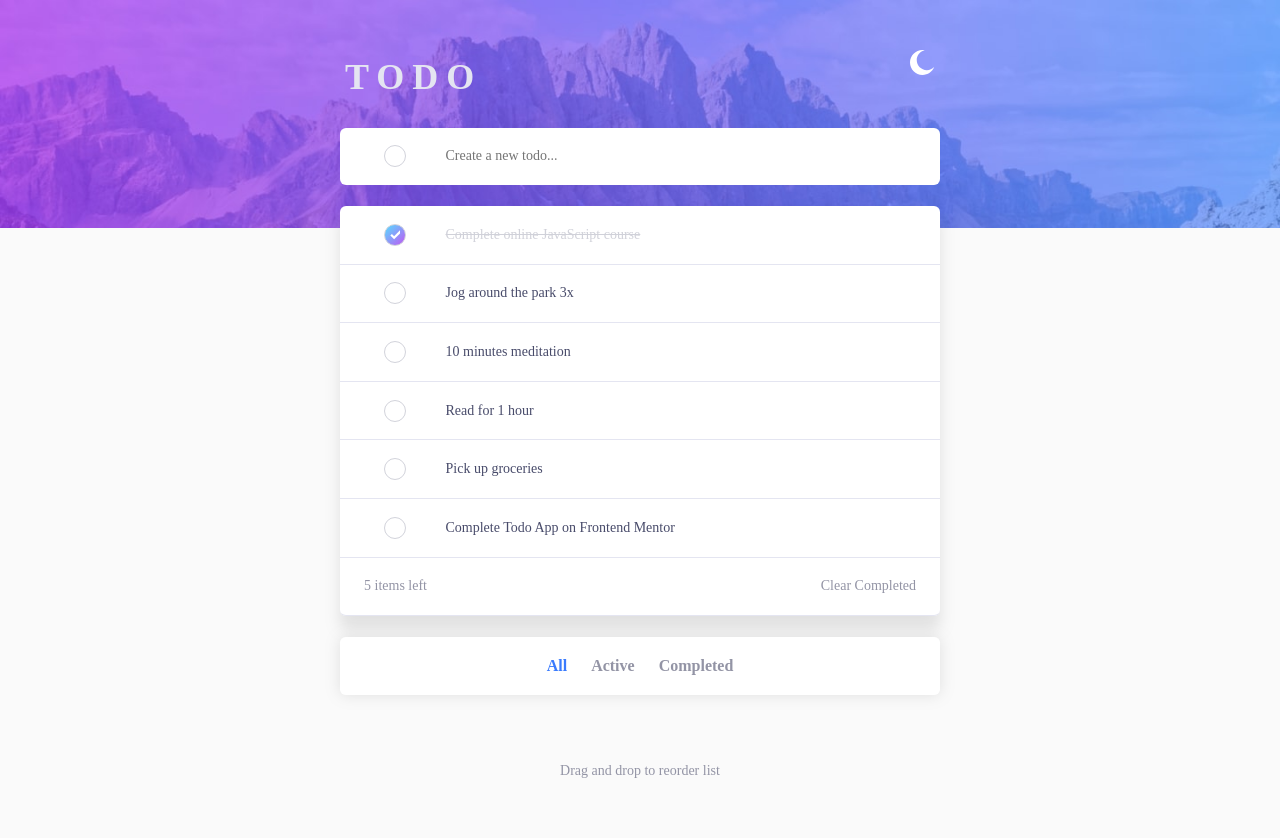
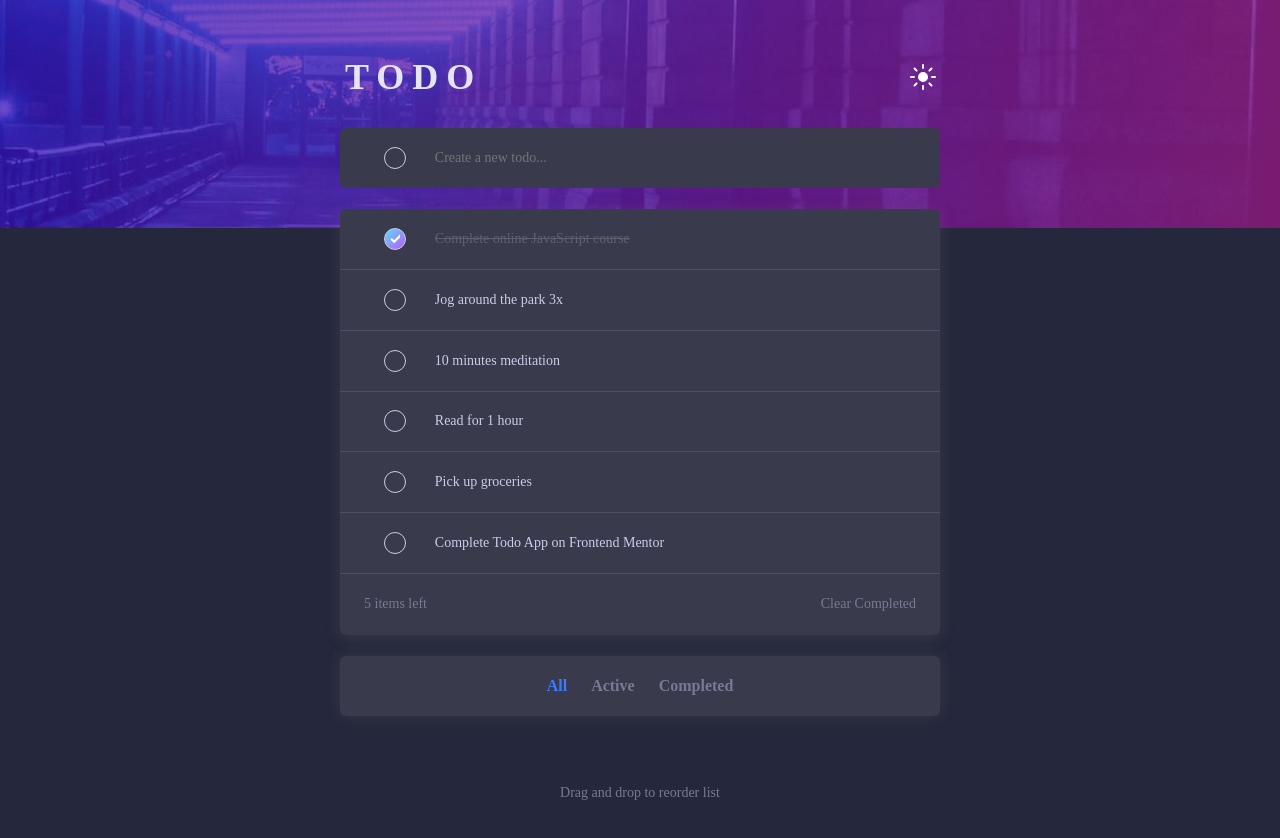
Before and after one commit to mpnri/Todo-list, a plain HTML site: page index.html in a window 1280 px wide. Drawn offline with Linux system fonts and the light colour scheme; a web font is replaced by a local one.

Commit message:
Add Dark Theme + Add  * dark theme  * todo-card & item + Fix some parts

```diff
--- a/assets/css/style.css
+++ b/assets/css/style.css
@@ -70,13 +70,13 @@
     --very-dark-grayish-blue: hsl(235, 19%, 35%);
 
     /** Dark Theme */
-    /* --very-dark-blue: hsl(235, 21%, 11%);
+    --very-dark-blue: hsl(235, 21%, 11%);
     --very-dark-desaturated-blue: hsl(235, 24%, 19%);
     --light-grayish-blue: hsl(234, 39%, 85%);
     --light-grayish-blue-hover: hsl(236, 33%, 92%);
     --dark-grayish-blue: hsl(234, 11%, 52%);
     --very-dark-grayish-blue: hsl(233, 14%, 35%);
-    --very-dark-grayish-blue: hsl(237, 14%, 26%); */
+    --very-dark-grayish-blue-hover: hsl(237, 14%, 26%);
 }
 
 *,
@@ -89,9 +89,11 @@ body {
     margin: 0;
     font-size: 18px;
     font-family: 'Josefin Sans';
-    background: var(--very-light-gray);
+    /* background: var(--very-light-gray); */
+    background: var(--very-dark-desaturated-blue);
     position: relative;
-    color: var(--very-dark-grayish-blue);
+    /* color: var(--very-dark-grayish-blue); */
+    color: var(--light-grayish-blue);
     display: flex;
     justify-content: center;
 }
@@ -103,7 +105,8 @@ body::before { /** for margin collapsing */
 
 .bg-header {
     position: absolute;
-    background-image: url('../images/bg-mobile-light.jpg');
+    /* background-image: url('../images/bg-mobile-light.jpg'); */
+    background-image: url('../images/bg-mobile-dark.jpg');
     background-size: cover;
     width: 100%;
     height: 228px;
@@ -112,21 +115,21 @@ body::before { /** for margin collapsing */
 
 @media (min-width: 650px) {
     .bg-header {
-        background-image: url('../images/bg-desktop-light.jpg');
+        /* background-image: url('../images/bg-desktop-light.jpg'); */
+        background-image: url('../images/bg-desktop-dark.jpg');
     }
 
-    .todo-item__close {
+    .todo-card__close {
         visibility: hidden;
     }
 
-    .todo-list .todo-item:hover .todo-item__close {
+    .todo-list .todo-card:hover .todo-card__close {
         visibility: visible;
     }
 }
 
 .container {
     margin: 1.6rem;
-    /* border: 1px solid #000; */
     width: 100%;
     max-width: 600px;
     display: flex;
@@ -136,6 +139,7 @@ body::before { /** for margin collapsing */
 .header {
     display: flex;
     justify-content: space-between;
+    align-items: center;
 }
 
 .header__title {
@@ -146,11 +150,14 @@ body::before { /** for margin collapsing */
     height: min-content;
 }
 
-.header__icon { /* Todo: convert to div*/
+.header__icon {
     width: 25px;
     height: 25px;
-    margin: 24px 5px;
+    margin-inline: 5px;
     cursor: pointer;
+    display: flex;
+    justify-content: center;
+    align-items: center;
 }
 
 .main {
@@ -159,7 +166,7 @@ body::before { /** for margin collapsing */
     gap: 1.3rem;
 }
 
-.list-head .todo-item__close{
+.list-head .todo-card__close{
     visibility: hidden;
 }
 
@@ -168,22 +175,33 @@ body::before { /** for margin collapsing */
 }
 
 .list-head .todo-item__text {
-    height: 25px;
+    height: 100%;
 }
 
-.todo-item {
-    background-color: #fff;
-    height: 50px;
+.todo-card {
+    /* background-color: var(--very-light-gray); */
+    background-color: var(--very-dark-grayish-blue-hover);
     display: flex;
     align-items: center;
     justify-content: space-evenly;
     gap: 5px;
     border-radius: 6px;
-    padding: 1.8rem 0;
+    /* padding: 1.8rem 0; */
+    /* height: 50px; */
+    height: 3.8rem;
+
+}
+
+.todo-item {
+    display: flex;
+    align-items: center;
+    width: 80%;
+    height: 100%;
+    gap: 1.8rem;
 }
 
 .todo-item__checkbox {
-    margin-left: 10px;
+    margin-inline-start: 1rem;
     cursor: pointer;
     position: relative;
 }
@@ -219,40 +237,38 @@ body::before { /** for margin collapsing */
 
 .todo-item__text {
     all: unset;
-    width: 65%;
     font-size: 14px;
+    width: 100%;
 }
 
-.todo-item__close {
+.todo-card__close {
     background-image: url('../images/icon-cross.svg');
     background-size: cover;
     width: 15px;
     height: 15px;
     margin: 0 8px;
     cursor: pointer;
+    /* filter : none; */
+    filter: brightness(1.5);
 }
 
 .todo-list {
     display: flex;
     flex-direction: column;
-    box-shadow: 0 13px 15px 0px #80808036;
+    /* box-shadow: 0 13px 15px 0px #80808036; */
+    box-shadow: 0 3px 15px 0px #80808036;
     border-radius: 6px;
+    overflow: hidden;
 }
 
-.todo-list .todo-item {
-    border-bottom: 1px solid var(--very-light-grayish-blue);
+.todo-list .todo-card {
+    /* border-bottom: 1px solid var(--very-light-grayish-blue); */
+    border-bottom: 1px solid var(--very-dark-grayish-blue);
     border-radius: 0;
 }
 
-
-.todo-list .todo-item:first-child {
-    border-top-left-radius: 6px;
-    border-top-right-radius: 6px;
-}
-
-.todo-list .todo-item:last-child {
-    border-bottom-left-radius: 6px;
-    border-bottom-right-radius: 6px;
+.todo-list .todo-card:last-child {
+    border-bottom: none;
 }
 
 .todo-list__control {
@@ -260,7 +276,7 @@ body::before { /** for margin collapsing */
     padding: 1.8rem 1.5rem;
 }
 
-.todo-item__control {
+.todo-card__control {
     color: var(--dark-grayish-blue);
     font-size: 14px;
 }
@@ -270,19 +286,19 @@ body::before { /** for margin collapsing */
     border-radius: 6px;
 }
 
-.toolbar .todo-item {
+.toolbar .todo-card {
     justify-content: center;
     gap: 1.5rem;
 }
 
-.todo-item__toolbar {
+.todo-card__toolbar {
     font-size: 16px;
     color: var(--dark-grayish-blue);
     font-weight: 700;
     cursor: pointer;
 }
 
-.todo-item__toolbar--active {
+.todo-card__toolbar--active {
     color: var(--bright-blue);
 }
 
--- a/index.html
+++ b/index.html
@@ -1,22 +1,25 @@
 <!DOCTYPE html>
 <html lang="en">
     <head>
-    <meta charset="UTF-8">
-    <meta http-equiv="X-UA-Compatible" content="IE=edge">
-    <meta name="viewport" content="width=device-width, initial-scale=1.0">
+        <meta charset="UTF-8"/>
+        <meta http-equiv="X-UA-Compatible" content="IE=edge"/>
+        <meta name="viewport" content="width=device-width, initial-scale=1.0"/>
         <title>ToDo list template</title>
-    <link rel="stylesheet" href="assets/css/style.css">
-    <link rel="shortcut icon" href="assets/images/favicon-32x32.png" type="image/png">
+        <link rel="stylesheet" href="assets/css/style.css"/>
+        <link rel="shortcut icon" href="assets/images/favicon-32x32.png" type="image/png"/>
     </head>
     <body>
         <div class="bg-header"></div>
         <div class="container">
             <div class="header">
                 <h1 class="header__title">TODO</h1>
-            <img class="header__icon" src="./assets/images/icon-moon.svg" alt="Theme icon">
+                <div class="header__icon">
+                    <img src="./assets/images/icon-sun.svg" alt="Theme icon"/>
+                </div>
             </div>
             <div class="main">
                 <div class="list-head">
+                    <div class="todo-card">
                         <div class="todo-item">
                             <label class="todo-item__checkbox">
                                 <input type="checkbox" name="checkbox" disabled="true"/>
@@ -25,11 +28,13 @@
                                 </div>
                             </label>
                             <input placeholder="Create a new todo..." class="todo-item__text"/>
-                    <div class="todo-item__close"></div>
+                        </div>
+                        <div class="todo-card__close"></div>
                     </div>
                 </div>
                 <div class="todo-list">
                     <!-- Todo: cover checkbox and title width div & handle click event -->
+                    <div class="todo-card">
                         <div class="todo-item">
                             <label class="todo-item__checkbox">
                                 <input type="checkbox" checked="true" name="checkbox"/>
@@ -38,8 +43,10 @@
                                 </div>
                             </label>
                             <div class="todo-item__text" style="text-decoration: line-through; opacity: 0.25;">Complete online JavaScript course</div>
-                    <div class="todo-item__close"></div>
                         </div>
+                        <div class="todo-card__close"></div>
+                    </div>
+                    <div class="todo-card">
                         <div class="todo-item">
                             <label class="todo-item__checkbox">
                                 <input type="checkbox" name="checkbox"/>
@@ -48,8 +55,10 @@
                                 </div>
                             </label>
                             <div class="todo-item__text">Jog around the park 3x</div>
-                    <div class="todo-item__close"></div>
                         </div>
+                        <div class="todo-card__close"></div>
+                    </div>
+                    <div class="todo-card">
                         <div class="todo-item">
                             <label class="todo-item__checkbox">
                                 <input type="checkbox" name="checkbox"/>
@@ -58,8 +67,10 @@
                                 </div>
                             </label>
                             <div class="todo-item__text">10 minutes meditation</div>
-                    <div class="todo-item__close"></div>
                         </div>
+                        <div class="todo-card__close"></div>
+                    </div>
+                    <div class="todo-card">
                         <div class="todo-item">
                             <label class="todo-item__checkbox">
                                 <input type="checkbox" name="checkbox"/>
@@ -68,8 +79,10 @@
                                 </div>
                             </label>
                             <div class="todo-item__text">Read for 1 hour</div>
-                    <div class="todo-item__close"></div>
                         </div>
+                        <div class="todo-card__close"></div>
+                    </div>
+                    <div class="todo-card">
                         <div class="todo-item">
                             <label class="todo-item__checkbox">
                                 <input type="checkbox" name="checkbox"/>
@@ -78,8 +91,10 @@
                                 </div>
                             </label>
                             <div class="todo-item__text">Pick up groceries</div>
-                    <div class="todo-item__close"></div>
                         </div>
+                        <div class="todo-card__close"></div>
+                    </div>
+                    <div class="todo-card">
                         <div class="todo-item">
                             <label class="todo-item__checkbox">
                                 <input type="checkbox" name="checkbox"/>
@@ -88,18 +103,19 @@
                                 </div>
                             </label>
                             <div class="todo-item__text">Complete Todo App on Frontend Mentor</div>
-                    <div class="todo-item__close"></div>
                         </div>
-                <div class="todo-item todo-list__control">
-                    <div class="todo-item__control">5 items left</div>
-                    <div class="todo-item__control">Clear Completed</div>
+                        <div class="todo-card__close"></div>
+                    </div>
+                    <div class="todo-card todo-list__control">
+                        <div class="todo-card__control">5 items left</div>
+                        <div class="todo-card__control">Clear Completed</div>
                     </div>
                 </div>
                 <div class="toolbar">
-                <div class="todo-item">
-                    <div class="todo-item__toolbar todo-item__toolbar--active">All</div>
-                    <div class="todo-item__toolbar">Active</div>
-                    <div class="todo-item__toolbar">Completed</div>
+                    <div class="todo-card">
+                        <div class="todo-card__toolbar todo-card__toolbar--active">All</div>
+                        <div class="todo-card__toolbar">Active</div>
+                        <div class="todo-card__toolbar">Completed</div>
                     </div>
                 </div>
                 <div class="drag-drop">
```
Also changed, not shown: 1 other file. Lines whose indentation alone changed are shown as unchanged.
